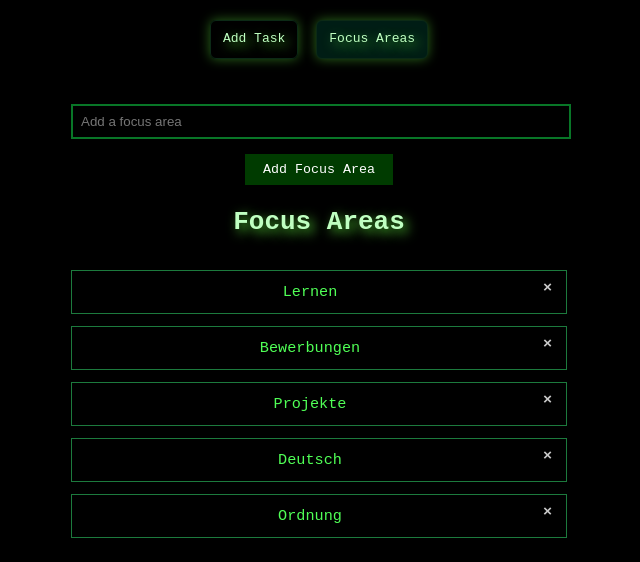
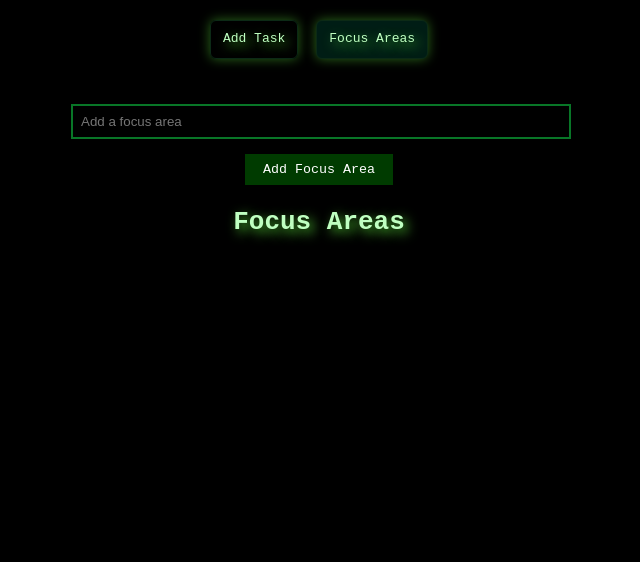
Before and after one commit to WilmerKopernikus/day-planner-matrix, an Angular app: page /focus-areas in a window 1280 px wide. Shown: the top 562 px of the page, without its empty margins (321-961 px from the left). Built offline with nearby package versions, Linux system fonts and the light colour scheme.

Commit message:
Reset task store data to empty

```diff
--- a/src/app/task-store.service.ts
+++ b/src/app/task-store.service.ts
@@ -4,41 +4,7 @@ import { Task } from '../task.model';
 @Injectable({ providedIn: 'root' })
 export class TaskStoreService {
 
-  private readonly initialTasks: Task[] = [
-
-    {
-      id: 1,
-      focusArea: 'Lernen',
-      name: 'GitHub Copilot Certification',
-    },
-    {
-      id: 2,
-      focusArea: 'Bewerbungen',
-      name: 'Client presentation',
-    },
-    {
-      id: 3,
-      focusArea: 'Projekte',
-      name: 'Banderas Nila López',
-    },
-    {
-      id: 4,
-      focusArea: 'Deutsch',
-      name: 'Traum und Traumdeutung - CG Jung',
-    },
-    {
-      id: 5,
-      focusArea: 'Ordnung',
-      name: 'Wohnung-Ordnung',
-      isSubProject: true,
-    },
-    {
-      id: 6,
-      focusArea: 'Ordnung',
-      name: 'Digital-Ordnung',
-      isSubProject: true,
-    },
-  ];
+private readonly initialTasks: Task[] = [];
 
   private readonly storageKey = 'day-planner-tasks';
 
```
Also changed, not shown: src/app/digital.txt.
